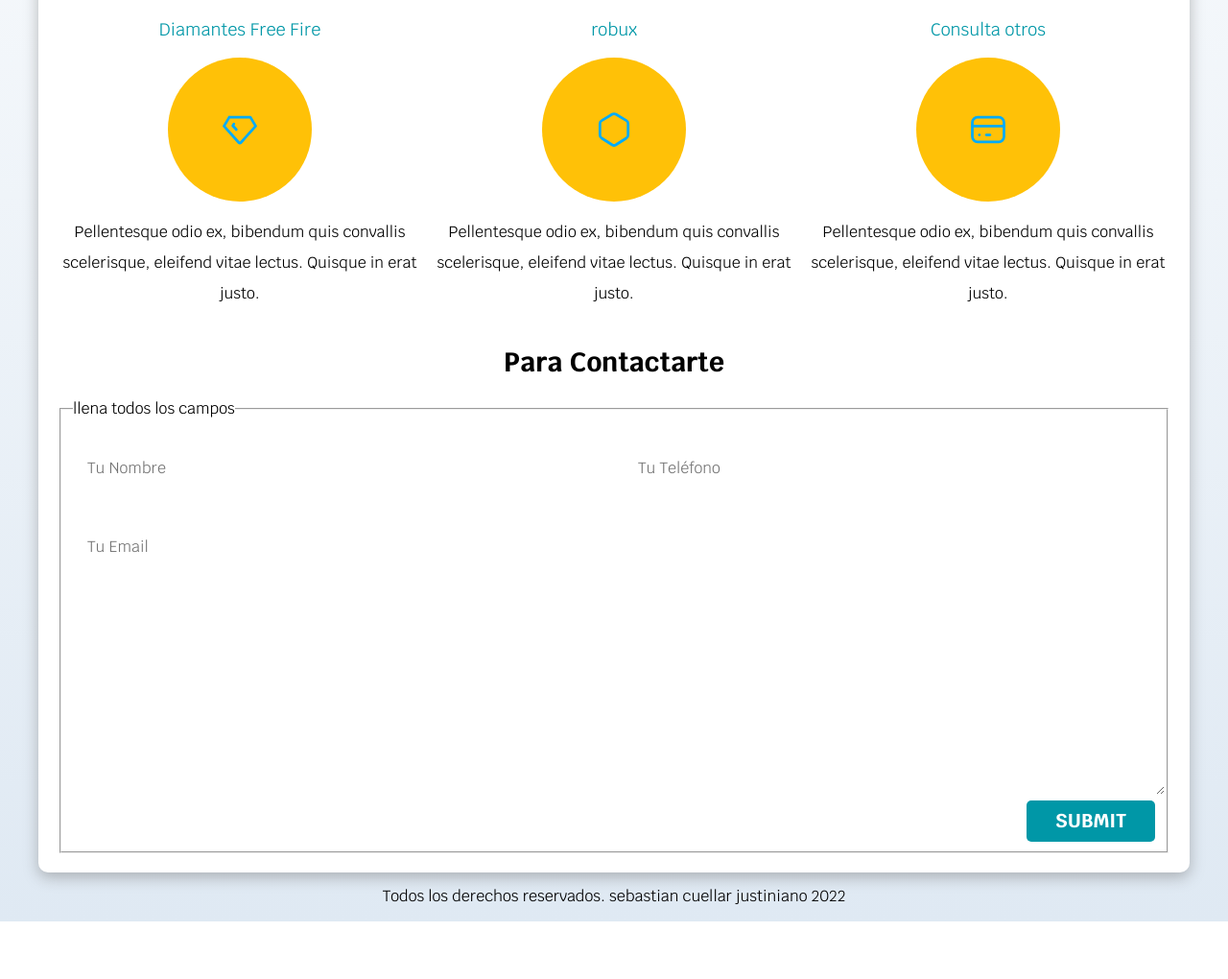
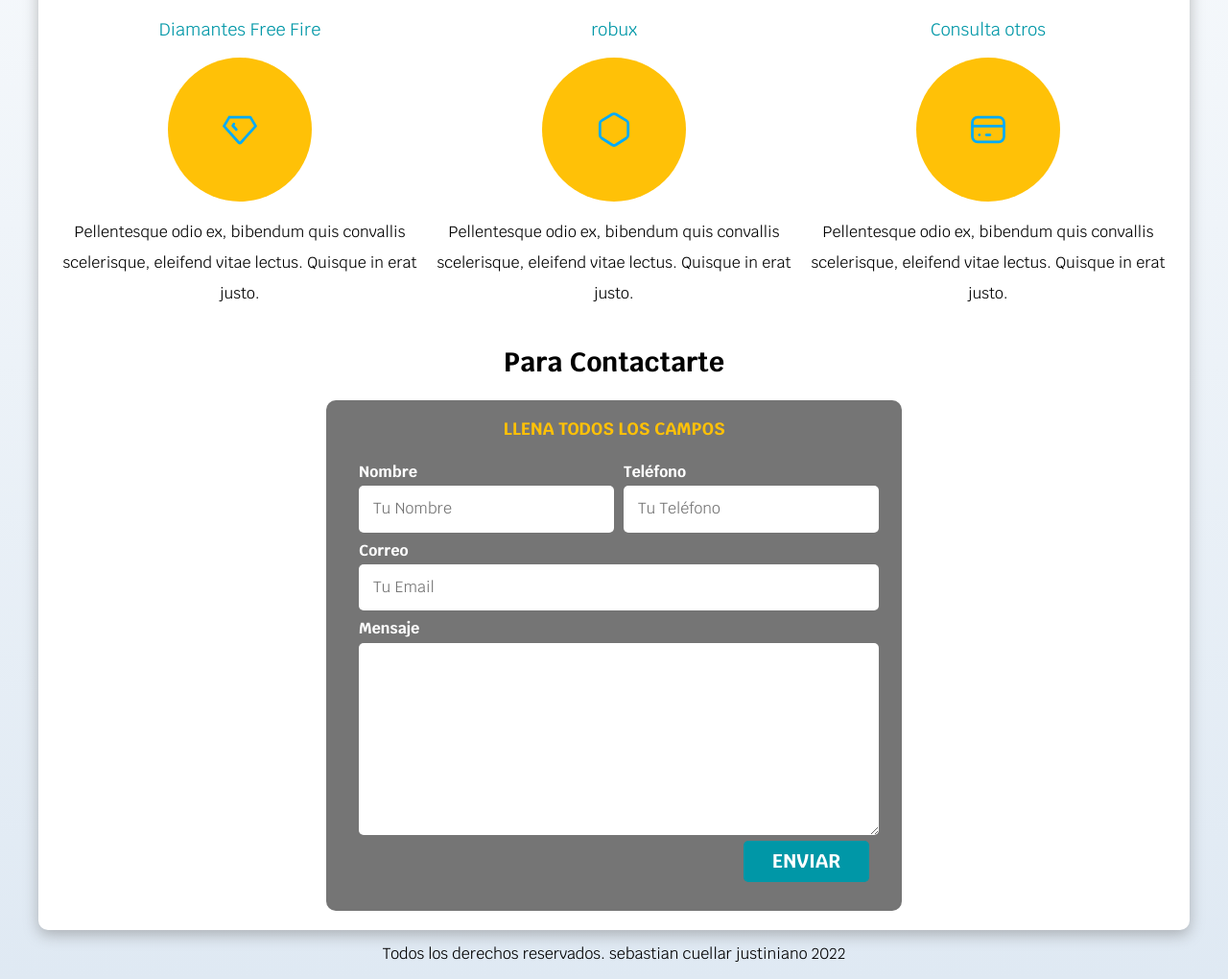
Before and after one commit to Sebastianx21/Bolpay, a plain HTML site: page index.html in a window 1280 px wide. Shown: the part 553-1573 px from the top of the page at 96% size. Before the commit the page ends 1513 px from the top, so only its background shows below. Drawn offline with Linux system fonts and the light colour scheme.

Commit message:
Add files via upload

```diff
--- a/index.html
+++ b/index.html
@@ -85,34 +85,34 @@
         <section>
             <h2>Para Contactarte</h2>
 
-            <form action="https://formsubmit.co/sebastianjustininao114@gmail.com.com" method="POST" >
+            <form class="formulario" action="https://formsubmit.co/sebastianjustiniano114@gmail.com" method="POST">
                 <fieldset>
                     <legend>llena todos los campos</legend>
 
                     <div class="contenedor-campos">
                         <div class="campo">
                             <label>Nombre</label>
-                            <input class="input-text" type="text" placeholder="Tu Nombre" name="TuNombre">
+                            <input class="input-text" type="text" placeholder="Tu Nombre">
                         </div>
 
                         <div class="campo">
                             <label>Teléfono</label>
-                            <input class="input-text" type="tel" placeholder="Tu Teléfono"  name="TuTelefono">
+                            <input class="input-text" type="tel" placeholder="Tu Teléfono">
                         </div>
 
                         <div class="campo">
                             <label>Correo</label>
-                            <input class="input-text" type="email" placeholder="Tu Email" name="TuEmail">
+                            <input class="input-text" type="email" placeholder="Tu Email">
                         </div>
 
                         <div class="campo">
                             <label>Mensaje</label>
-                            <textarea class="input-text" name="TuMensaje"></textarea>
+                            <textarea class="input-text"></textarea>
                         </div>
                     </div> <!-- .contenedor-campos -->
 
                     <div class="alinear-derecha flex">
-                        <input class="boton w-sm-100" type="submit" value="submit" name="enviar">
+                        <input class="boton w-sm-100" type="submit" value="enviar">
                     </div>
                 </fieldset>
             </form>
```
